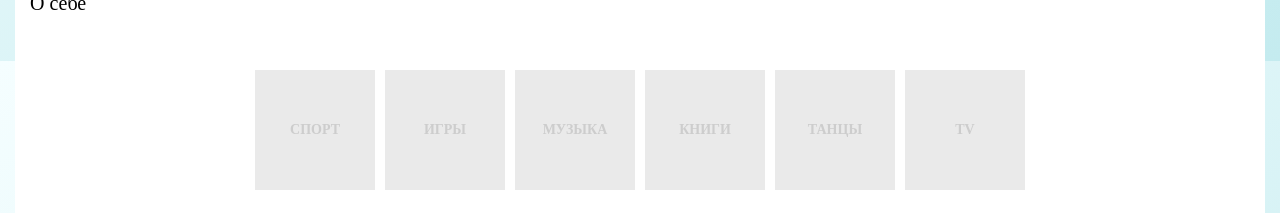
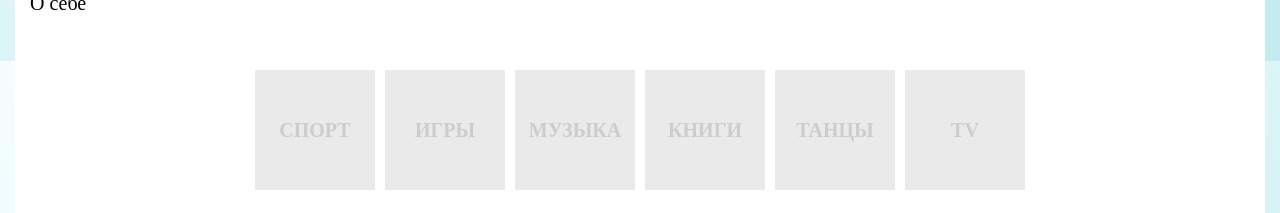
Before and after one commit to vananos/sosedi, a React (Create React App) app: page /profile in a window 1280 px wide. Shown: the part 739-952 px from the top of the page. Built offline with nearby package versions, Linux system fonts and the light colour scheme.

Commit message:
add new elements to CreateAdPage

```diff
--- /dev/null
+++ b/src/components/common/Checkbox.css
@@ -0,0 +1,33 @@
+.checkbox-wrapper {
+    display: inline-block;
+    margin: 5px;
+    cursor: pointer;
+}
+
+.checkbox {
+    display: flex;
+    align-items: center;
+    justify-content: center;
+    width: 100px;
+    height: 100px;
+    font-size: 1em;
+    background-color: rgba(234, 234, 234, 1);
+    color: rgba(175, 175, 175, 0.5);
+    border: 10px solid rgba(234, 234, 234, 1);
+}
+
+.checkbox input {
+    display: none;
+}
+
+.checkbox span {
+    text-transform: uppercase;
+    font-size: 1em;
+    font-weight: bold;
+}
+
+.checkbox-selected {
+    background: url("../../assets/profile/check-solid.svg") rgba(222, 170, 93, 1);
+    color: rgb(255, 255, 255);
+    border: 10px solid rgba(244, 197, 127, 1);
+}
--- /dev/null
+++ b/src/components/common/Checkbox.js
@@ -0,0 +1,40 @@
+import React, { Component } from "react";
+import "./Checkbox.css";
+
+export default class Checkbox extends Component {
+  constructor(props) {
+    super(props);
+    this.state = {
+      selected: props.checked
+    };
+  }
+
+  changeState = () => {
+    this.setState({
+      selected: !this.state.selected
+    });
+  };
+
+  render() {
+    const { value, id, name, className, children } = this.props;
+    return (
+      <div className="checkbox-wrapper">
+        <div
+          className={`checkbox ${className ? className : ""} ${
+            this.state.selected ? "checkbox-selected" : ""
+          }`}
+          onClick={this.changeState}
+        >
+          <input
+            type="checkbox"
+            id={id}
+            name={name}
+            value={value}
+            checked={this.state.checked}
+          />
+          <span>{children}</span>
+        </div>
+      </div>
+    );
+  }
+}
--- /dev/null
+++ b/src/components/common/GreyDash.css
@@ -0,0 +1,6 @@
+.grey-dash {
+    height: 1px;
+    margin: 0 auto;
+    width: 95%;
+    background-color: rgba(234, 234, 234, 1);
+}
--- /dev/null
+++ b/src/components/common/GreyDash.js
@@ -0,0 +1,6 @@
+import React from "react";
+import "./GreyDash.css";
+
+export default function GreyDash({ className }) {
+  return <div className={`grey-dash ${className || ""}`} />;
+}
--- a/src/components/createad/CreateAd.css
+++ b/src/components/createad/CreateAd.css
@@ -7,8 +7,6 @@
 
 .create-ad-header {
     padding-bottom: 15px;
-    border-bottom: 1px solid rgba(234, 234, 234, 1);
-    margin-bottom: 15px;
 }
 
 .create-ad-toggler {
@@ -20,3 +18,51 @@
 .create-ad-toggler>div {
     flex-grow: 1;
 }
+
+
+.geo-region-input {
+    margin: 25px 0;
+}
+
+.create-ad-google-map-wrapper {
+    display: none;
+    width: 100%;
+    height: 50vh;
+    margin-top: 15px;
+}
+
+.map-expanded {
+    display: block;
+}
+
+.map-expander {
+    margin: 20px 0;
+    text-align: center;
+    font-size: 0.5em;
+    cursor: pointer;
+    vertical-align: text-bottom;
+}
+
+.map-expander > div {
+    display: inline-block;
+    margin-left: 10px;
+    transition: 0.3s linear;
+}
+
+.expander-expanded {
+    transform: rotate(90deg) translateX(-5px);
+}
+
+.hint {
+    display: block;
+    font-size: 14px;
+    text-align: center;
+    margin: 14px 0;
+}
+
+.create-ad-preferences {
+    display: flex;
+    justify-content: center;
+    align-items: center;
+    font-size: 48px;
+}
--- a/src/components/createad/CreateAd.js
+++ b/src/components/createad/CreateAd.js
@@ -2,6 +2,7 @@ import React, { Component } from "react";
 import CreateNeighborAd from "./CreateNeighborAd";
 import CreateTenantAd from "./CreateTenantAd";
 import Button from "../common/Button";
+import GreyDash from "../common/GreyDash";
 import "./CreateAd.css";
 
 export default class CreateAd extends Component {
@@ -16,7 +17,7 @@ export default class CreateAd extends Component {
     const isNeighbor = this.state.activeTab === "neighbor";
     return (
       <div className="create-ad">
-        <div >
+        <div>
           <div className="create-ad-header">
             <div className="create-ad-toggler">
               <Button color={`${isNeighbor ? "btn-yellow" : ""}`}>
@@ -25,6 +26,7 @@ export default class CreateAd extends Component {
               <Button color={`${!isNeighbor ? "btn-yellow" : ""}`}>Сдаю</Button>
             </div>
           </div>
+          <GreyDash />
         </div>
         {this.state.activeTab === "neighbor" ? (
           <CreateNeighborAd />
--- a/src/components/createad/CreateNeighborAd.js
+++ b/src/components/createad/CreateNeighborAd.js
@@ -1,6 +1,10 @@
 import React, { Component } from "react";
 import TextInput from "../common/TextInput";
 import GeoSuggest from "./GeoSuggest";
+import GoogleMapReact from "google-map-react";
+import Checkmark from "../navbar/Checkmark";
+import GreyDash from "../common/GreyDash";
+import Checkbox from "../common/Checkbox";
 
 export default class CreateNeighborAd extends Component {
   constructor(props) {
@@ -12,7 +16,10 @@ export default class CreateNeighborAd extends Component {
         { value: "Питер", id: 0 },
         { value: "Пивер", id: 1 },
         { value: "Пикер", id: 2 }
-      ]
+      ],
+      isMapExpanded: false,
+      center: { lat: 59.95, lng: 30.33 },
+      zoom: 11
     };
     this.geoInputRef = React.createRef();
   }
@@ -26,6 +33,10 @@ export default class CreateNeighborAd extends Component {
       suggestions: []
     });
     this.geoInputRef.current.setValue(newValue);
+  };
+
+  toggleMap = e => {
+    this.setState({ isMapExpanded: !this.state.isMapExpanded });
   };
 
   render() {
@@ -49,11 +60,38 @@ export default class CreateNeighborAd extends Component {
                     )
             });
           }}
+          className="geo-region-input"
         />
         <GeoSuggest
           suggestions={this.state.suggestions}
           clickHandler={this.geoSuggestionClickHandler}
         />
+        <div className="map-expander" onClick={this.toggleMap}>
+          Выбрать на карте
+          <div className={this.state.isMapExpanded && "expander-expanded"}>
+            <Checkmark />
+          </div>
+        </div>
+        <div
+          className={`create-ad-google-map-wrapper ${
+            this.state.isMapExpanded ? "map-expanded" : ""
+          }`}
+        >
+          <GoogleMapReact
+            bootstrapURLKeys={{
+              key: "AIzaSyCgOW9IW958ZfF3AtgpXToUJjUBGz9MnGU"
+            }}
+            defaultCenter={this.state.center}
+            defaultZoom={this.state.zoom}
+          />
+        </div>
+        <GreyDash />
+        <div className="create-ad-preferences">
+            <Checkbox value="female">Ж</Checkbox>
+            <Checkbox value="male">М</Checkbox>
+        </div>
+        <GreyDash />
+        <span className="hint">Человека какого возраста ты ищешь?</span>
       </div>
     );
   }
--- a/src/components/profile/Profile.css
+++ b/src/components/profile/Profile.css
@@ -51,40 +51,6 @@
     border-bottom: 1px solid rgba(234, 234, 234, 1);
 }
 
-.profile-interest-wrapper {
-    display: inline-block;
-    margin: 5px;
-    cursor: pointer;
-}
-
-.profile-interest-checkbox {
-    display: flex;
-    align-items: center;
-    justify-content: center;
-    width: 100px;
-    height: 100px;
-    font-size: 14px;
-    background-color: rgba(234, 234, 234, 1);
-    color: rgba(175, 175, 175, 0.5);
-    border: 10px solid rgba(234, 234, 234, 1);
-}
-
-.profile-interest-checkbox input {
-    display: none;
-}
-
-.profile-interest-checkbox span {
-    text-transform: uppercase;
-    font-size: 1em;
-    font-weight: bold;
-}
-
-.profile-interest-selected {
-    background: url("../../assets/profile/check-solid.svg") rgba(222, 170, 93, 1);
-    color: rgb(255, 255, 255);
-    border: 10px solid rgba(244, 197, 127, 1);
-}
-
 .profile-about-itself {
     width: 100%;
     height: 100px;
--- a/src/components/profile/Profile.js
+++ b/src/components/profile/Profile.js
@@ -2,8 +2,8 @@ import React, { Component } from "react";
 import "./Profile.css";
 import TextInput from "../common/TextInput";
 import emptyPhoto from "../../assets/profile/user-regular.svg";
-// import infoCircle from "../../assets/common/info-circle-solid.svg";
 import Button from "../common/Button";
+import Checkbox from "../common/Checkbox";
 
 export default class Profile extends Component {
   render() {
@@ -52,64 +52,28 @@ export default class Profile extends Component {
           <div className="profile-about-itself-input">
             <span>О себе</span>
             <div className="profile-interests-select">
-              <InterestCheckbox value="sport">Спорт</InterestCheckbox>
+              <Checkbox value="sport">Спорт</Checkbox>
 
-              <InterestCheckbox value="games">Игры</InterestCheckbox>
+              <Checkbox value="games">Игры</Checkbox>
 
-              <InterestCheckbox value="music">Музыка</InterestCheckbox>
+              <Checkbox value="music">Музыка</Checkbox>
 
-              <InterestCheckbox value="books">книги</InterestCheckbox>
+              <Checkbox value="books">книги</Checkbox>
 
-              <InterestCheckbox value="dance">танцы</InterestCheckbox>
+              <Checkbox value="dance">танцы</Checkbox>
 
-              <InterestCheckbox value="tv">TV</InterestCheckbox>
+              <Checkbox value="tv">TV</Checkbox>
             </div>
           </div>
           <div>
             <span>Хочешь рассказать о себе больше?</span>
             <textarea className="profile-about-itself" />
           </div>
-          <Button bordered color="btn-green">сохранить</Button>
+          <Button bordered color="btn-green">
+            сохранить
+          </Button>
         </form>
       </div>
     );
   }
 }
-
-class InterestCheckbox extends Component {
-  constructor(props) {
-    super(props);
-    this.state = {
-      selected: props.checked
-    };
-  }
-
-  changeState = () => {
-    this.setState({
-      selected: !this.state.selected
-    });
-  };
-
-  render() {
-    const { value, id, name, className, children } = this.props;
-    return (
-      <div className="profile-interest-wrapper">
-        <div
-          className={`profile-interest-checkbox ${className ? className : ""} ${
-            this.state.selected ? "profile-interest-selected" : ""
-          }`}
-          onClick={this.changeState}
-        >
-          <input
-            type="checkbox"
-            id={id}
-            name={name}
-            value={value}
-            checked={this.state.checked}
-          />
-          <span>{children}</span>
-        </div>
-      </div>
-    );
-  }
-}
```
Also changed, not shown: src/components/common/Thumbler.js (added, +13 -0 lines), src/components/common/Thumbler.css (added).
